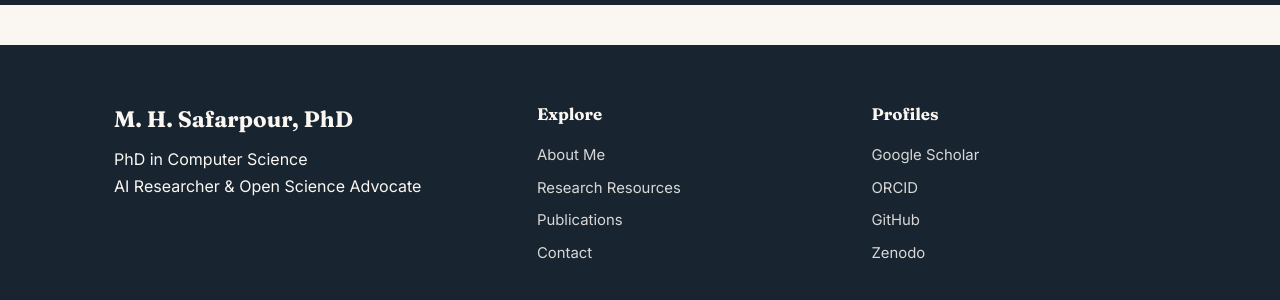
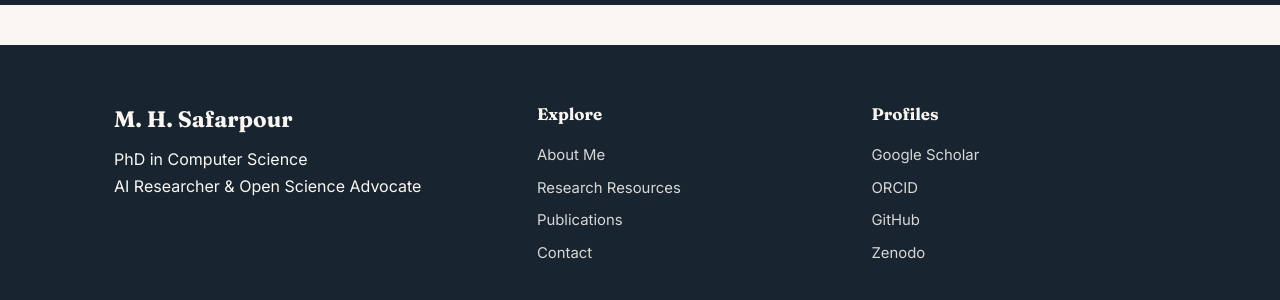
Before and after one commit to safarpour-mh/safarpour-mh.github.io, a Jekyll site: the page index.html, which Jekyll copies as it is, in a window 1280 px wide and 900 px high, scrolled down 1266 px. Shown: the part 513-813 px from the top of the window. Built offline with Jekyll 4.4.1, drawn with Linux system fonts in a browser that asks for light colours.

Commit message:
Update index.html

```diff
--- a/index.html
+++ b/index.html
@@ -98,7 +98,7 @@
 <footer class="site-footer">
   <div class="container footer-grid">
     <div>
-      <p class="brand-light">M. H. Safarpour, PhD</p>
+      <p class="brand-light">M. H. Safarpour</p>
       <p>PhD in Computer Science<br>AI Researcher & Open Science Advocate</p>
     </div>
     <div>
```
